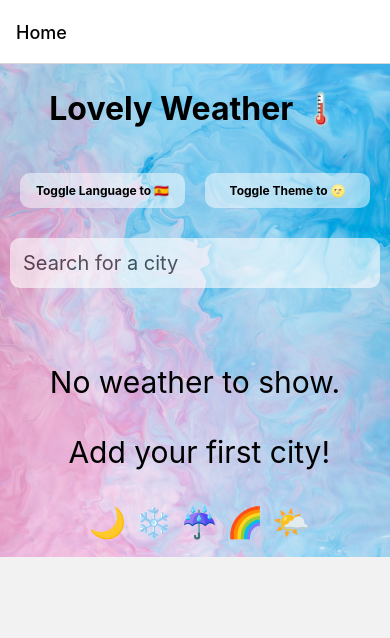
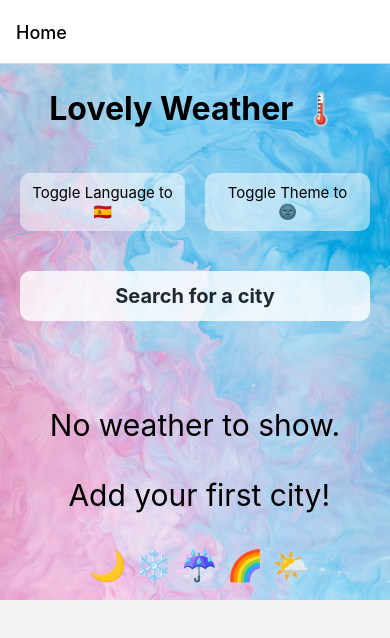
Before and after one commit to nunyvega/weather-app, a React Native app: screen /Home in a window 390 px wide. Shown: the top 638 px of the page. Built offline with nearby package versions, Linux system fonts and the light colour scheme.

Commit message:
remove unused packages, remove unused styles

```diff
--- a/apiFunctions.js
+++ b/apiFunctions.js
@@ -77,7 +77,7 @@ const fetchWeather = async (
 };
 
 // function to store data in async storage using the key and value parameters
-// this function is used in the ForecastSearch component to store the list of cities
+// this function is used in the SearchBar component to store the list of cities
 // and in the Settings component to store the theme and language settings
 const storeData = async (key, value) => {
   try {
@@ -86,9 +86,8 @@ const storeData = async (key, value) => {
       ? (values = JSON.stringify(value))
       : (values = value);
     await AsyncStorage.setItem(key, values);
-    console.log("stored values in async storage" + key + values);
   } catch (e) {
-    console.log("cagao");
+    console.error(e);
   }
 };
 
--- a/components/CityForecast.js
+++ b/components/CityForecast.js
@@ -25,7 +25,7 @@ const CityForecast = ({ cityWeather, setMyCities, index }) => {
     <CityView>
       <CityTempView>
         {weather && (
-          <WeatherIcon
+          <ApiImg
             source={{
               // use the icon code from the weather object to get the icon, more info in:
               // https://openweathermap.org/weather-conditions#Weather-Condition-Codes-2
@@ -57,13 +57,14 @@ const CityView = styled.View`
 const CityTempView = styled.View`
   margin-right: 20px;
   flex-direction: row;
-  justify-content: space-evenly;
+  justify-content: space-between;
   align-items: center;
+  padding: 0 20px;
 `;
 
-const WeatherIcon = styled.Image`
-  width: 60px;
-  height: 60px;
+const ApiImg = styled.Image`
+  width: 70px;
+  height: 70px;
 `;
 
 const CityName = styled.Text`
@@ -75,23 +76,19 @@ const CityName = styled.Text`
 const CityDegrees = styled.Text`
   font-size: 22px;
   font-weight: bold;
-  align-self: center;
   color: ${({ theme }) => theme.text};
 `;
 
 const Description = styled.Text`
   font-size: 22px;
   color: ${({ theme }) => theme.text};
-  justify-content: center;
-  text-align: center;
-  self-align: center;
 `;
 
 const CloseButton = styled.TouchableOpacity`
   width: 30px;
   height: 30px;
   background-color: ${({ theme }) => theme.contrastBackground};
-  border-radius: 10px;
+  border-radius: 20px;
   align-items: center;
   justify-content: center;
   position: absolute;
--- a/components/Home.js
+++ b/components/Home.js
@@ -10,7 +10,7 @@ import {
 } from "react-native";
 import { stringEnglish, stringSpanish } from "../translations";
 import { lightTheme, darkTheme } from "../themes";
-import ForecastSearch from "./ForecastSearch";
+import SearchBar from "./SearchBar";
 import CityForecast from "./CityForecast";
 import Toggles from "./Toggles";
 
@@ -47,9 +47,10 @@ const Home = ({
             toggleTheme={toggleTheme}
             toggleLanguage={toggleLanguage}
             language={language}
+            theme={theme}
           />
-          {/* ForecastSearch component to search and add cities to the list */}
-          <ForecastSearch
+          {/* SearchBar component to search and add cities to the list */}
+          <SearchBar
             city={city}
             setCity={setCity}
             setMyCities={setMyCities}
--- a/components/ForecastSearch.js
+++ b/components/SearchBar.js
@@ -2,7 +2,7 @@
 import styled from "styled-components/native";
 import { stringEnglish, stringSpanish } from "../translations";
 
-const ForecastSearch = ({ city, setCity, setMyCities, language }) => {
+const SearchBar = ({ city, setCity, setMyCities, language }) => {
   // handle the submit event of the search input
   const handleSubmit = () => {
     // add the city to the list of cities
@@ -17,7 +17,7 @@ const ForecastSearch = ({ city, setCity, setMyCities, language }) => {
   // return the search input component, add placeholder text based on the language
   return (
     <ContainerSearch>
-      <SearchCity
+      <CitySearch
         onChangeText={setCity}
         value={city}
         placeholder={
@@ -33,20 +33,19 @@ const ForecastSearch = ({ city, setCity, setMyCities, language }) => {
 
 // styled components for the forecast search component
 const ContainerSearch = styled.View`
-  padding: 10px;
+  padding: 20px;
   margin-bottom: 10px;
 `;
 
-const SearchCity = styled.TextInput`
+const CitySearch = styled.TextInput`
   background-color: ${({ theme }) => theme.contrastBackground};
-  opacity: 0.6;
+  opacity: 0.8;
   height: 50px;
-  border: 3px solid ${({ theme }) => theme.background};
   border-radius: 10px;
-  padding: 10px;
-  color: ${({ theme }) => theme.text};
   font-size: 20px;
+  font-weight: bold;
+  text-align: center;
   font-color: ${({ theme }) => theme.text};
 `;
 
-export default ForecastSearch;
+export default SearchBar;
--- a/components/Toggles.js
+++ b/components/Toggles.js
@@ -28,9 +28,7 @@ const Toggles = ({ theme, toggleTheme, language, toggleLanguage }) => {
 
 const TogglesContainer = styled.View`
   flex-direction: row;
-  justify-content: space-around;
   margin: 10px;
-  display: flex;
 `;
 
 const ToggleButton = styled.TouchableOpacity`
@@ -39,12 +37,10 @@ const ToggleButton = styled.TouchableOpacity`
   margin: 10px;
   background-color: ${({ theme }) => theme.background};
   border-radius: 10px;
-  align-self: flex-end;
 `;
 
 const ToggleButtonText = styled.Text`
-  font-size: 12px;
-  font-weight: bold;
+  font-size: 15px;
   text-align: center;
   color: ${({ theme }) => theme.text};
 `;
--- a/components/WeatherDetails.js
+++ b/components/WeatherDetails.js
@@ -30,9 +30,7 @@ const WeatherDetails = ({
         source={theme === "light" ? lightTheme.bgImage : darkTheme.bgImage}
         style={{ width: "100%", height: "100%" }}
       >
-        <Text
-
-        >
+        <Text>
           Loading{"\n"} weather data{"\n"}-----{"\n"}maybe try again
         </Text>
       </ImageBackground>
@@ -63,6 +61,7 @@ const WeatherDetails = ({
             toggleTheme={toggleTheme}
             toggleLanguage={toggleLanguage}
             language={language}
+            theme={theme}
           />
           <ScrollView
             contentContainerStyle={{ flexGrow: 1 }}
@@ -74,7 +73,7 @@ const WeatherDetails = ({
                   <CityName>{name}</CityName>
                   <CityTempView>
                     {weather && (
-                      <WeatherIcon
+                      <ApiImg
                         source={{
                           //Using format from  https://openweathermap.org/weather-conditions#Weather-Condition-Codes-2
                           uri: `http://openweathermap.org/img/wn/${weather[0].icon}@2x.png`,
@@ -88,9 +87,8 @@ const WeatherDetails = ({
                   <CityDegrees>{temp}°C</CityDegrees>
                   <Description>{weather && weather[0].description}</Description>
                 </DetailsRow>
-                <DetailedInfoContainer>
                 <DetailsRow>
-                    <DetailsBox>
+                  <DetailsView>
                     <Subtitle>
                       {/* display the correct string based on the language */}
                       {language === "english"
@@ -98,54 +96,52 @@ const WeatherDetails = ({
                         : stringSpanish.feelsLike}
                     </Subtitle>
                     <Details>{feelsLike}°C</Details>
-                    </DetailsBox>
-                    <DetailsBox>
+                  </DetailsView>
+                  <DetailsView>
                     <Subtitle>
                       {language === "english"
                         ? stringEnglish.humidity
                         : stringSpanish.humidity}
                     </Subtitle>
                     <Details>{humidity}%</Details>
-                    </DetailsBox>
+                  </DetailsView>
                 </DetailsRow>
                 <DetailsRow>
-                    <DetailsBox>
+                  <DetailsView>
                     <Subtitle>
                       {language === "english"
                         ? stringEnglish.tempMin
                         : stringSpanish.tempMin}
                     </Subtitle>
                     <Details>{tempMin}°C</Details>
-                    </DetailsBox>
-
-                    <DetailsBox>
+                  </DetailsView>
+                  <DetailsView>
                     <Subtitle>
                       {language === "english"
                         ? stringEnglish.tempMax
                         : stringSpanish.tempMax}
                     </Subtitle>
                     <Details>{tempMax}°C</Details>
-                    </DetailsBox>
+                  </DetailsView>
                 </DetailsRow>
                 <DetailsRow>
-                    <DetailsBox>
+                  <DetailsView>
                     <Subtitle>
                       {language === "english"
                         ? stringEnglish.rain
                         : stringSpanish.rain}
                     </Subtitle>
                     <Details>{rain} MM</Details>
-                    </DetailsBox>
-                    <DetailsBox>
+                  </DetailsView>
+                  <DetailsView>
                     <Subtitle>
                       {language === "english"
                         ? stringEnglish.wind
                         : stringSpanish.wind}
                     </Subtitle>
                     <Details>{windSpeed}m/s</Details>
-                    </DetailsBox>
+                  </DetailsView>
                 </DetailsRow>
-                </DetailedInfoContainer>
               </CityView>
             </DetailedForecastContainer>
           </ScrollView>
@@ -157,7 +153,6 @@ const WeatherDetails = ({
 
 // styled components for the weather details
 const Container = styled.View`
-  flex: 1;
   background-color: ${({ theme }) => theme.background};
 `;
 
@@ -170,9 +165,7 @@ const AppTitle = styled.Text`
 `;
 
 const CityName = styled.Text`
-  text-align: left;
-  justify-content: center;
-  padding: 5px;
+  padding: 10px;
   margin: 10px;
   font-size: 30px;
   font-weight: bold;
@@ -182,23 +175,19 @@ const CityName = styled.Text`
 
 const CityTempView = styled.View`
   padding: 5px;
-  flex-direction: row;
-  justify-content: space-around;
-  align-items: center;
   margin: 10px 0px;
-  height: 100px;
+  width: 100px;
 `;
 
-const WeatherIcon = styled.Image`
+const ApiImg = styled.Image`
   width: 80px;
   height: 80px;
-  padding: 5px;
-
 `;
 
 const CityDegrees = styled.Text`
   padding: 5px;
-  font-size: 25px;
+  font-size: 22px;
+  text-align: center;
   font-weight: bold;
   margin-left: 10px;
   margin-right: 10px;
@@ -207,68 +196,34 @@ const CityDegrees = styled.Text`
 
 const Description = styled.Text`
   padding: 5px;
-text-align: right;
-  font-size: 25px;
+  font-size: 22px;
   font-weight: bold;
-  margin-left: 10px;
-  margin-right: 10px;
   color: ${({ theme }) => theme.text};
 `;
 
-const DetailedInfoContainer = styled.View`
-  margin: 10px 0px;
-`;
-
 const DetailsRow = styled.View`
-  align-items: center;
   flex-direction: row;
   margin: 10px;
   border-width: 1px;
-  border-radius: 20px;
+  border-radius: 15px;
   border-color: ${({ theme }) => theme.background};
   background-color: ${({ theme }) => theme.background};
-  padding: 5px;
-  flex-direction: row;
+  padding: 8px;
   justify-content: space-around;
   margin-bottom: 5px;
 `;
 
-const TogglesContainer = styled.View`
-  flex-direction: row;
-  justify-content: space-around;
-  margin: 10px;
-  display: flex;
-`;
-
-const ToggleButton = styled.TouchableOpacity`
-  flex: 1;
-  padding: 10px;
-  margin: 10px;
-  background-color: ${({ theme }) => theme.background};
-  border-radius: 10px;
-  align-self: flex-end;
-`;
-
-const ToggleButtonText = styled.Text`
-  font-size: 14px;
-  font-weight: bold;
-  text-align: center;
-  color: ${({ theme }) => theme.text};
-`;
-
 const DetailedForecastContainer = styled.View`
-  margin: 40px 10px;
-  padding: 10px;
+wi
+  margin: 20px 10px;
 `;
 
 const CityView = styled.View`
-  margin-bottom: 20px;
   padding: 20px;
-  background-color: ${({ theme }) => theme.background};
   border-radius: 20px;
 `;
 
-const DetailsBox = styled.View`
+const DetailsView = styled.View`
   align-items: center;
 `;
 
--- a/translations.js
+++ b/translations.js
@@ -11,8 +11,8 @@ const stringEnglish = {
   errorTitle: "Error finding city",
   errorMessage: "The city you are looking for is not found. Please try again.",
   errorButton: "Cancel",
-    toggleTheme: "Toggle Theme to ",
-    toggleLanguage: "Toggle Language to 🇪🇸",
+  toggleTheme: `Toggle Theme to${"\n"}`,
+  toggleLanguage: `Toggle Language to${"\n"}🇪🇸`,
   NoWeatherToShow: `No weather to show.${"\n"} Add your first city!`,
   languageCode: "en",
   searchPlaceholder: "Search for a city",
@@ -31,8 +31,8 @@ const stringEnglish = {
   errorMessage:
     "La ciudad que busca no se encuentra. Por favor, inténtelo de nuevo.",
   errorButton: "Cancelar",
-    toggleTheme: "Cambiar tema a ",
-    toggleLanguage: "Cambiar idioma a 🇬🇧",
+  toggleTheme: `Cambiar tema a${"\n"}`,
+  toggleLanguage: `Cambiar idioma a${"\n"}🇬🇧`,
   NoWeatherToShow: `Sin clima que mostrar.${"\n"} Agregue una ciudad!`,
   languageCode: "es",
   searchPlaceholder: "Buscar una ciudad",
```
Also changed, not shown: package.json (+0 -7 lines), 2 other files (tests, documents, lock files or other folders). Lines whose indentation alone changed are shown as unchanged.
